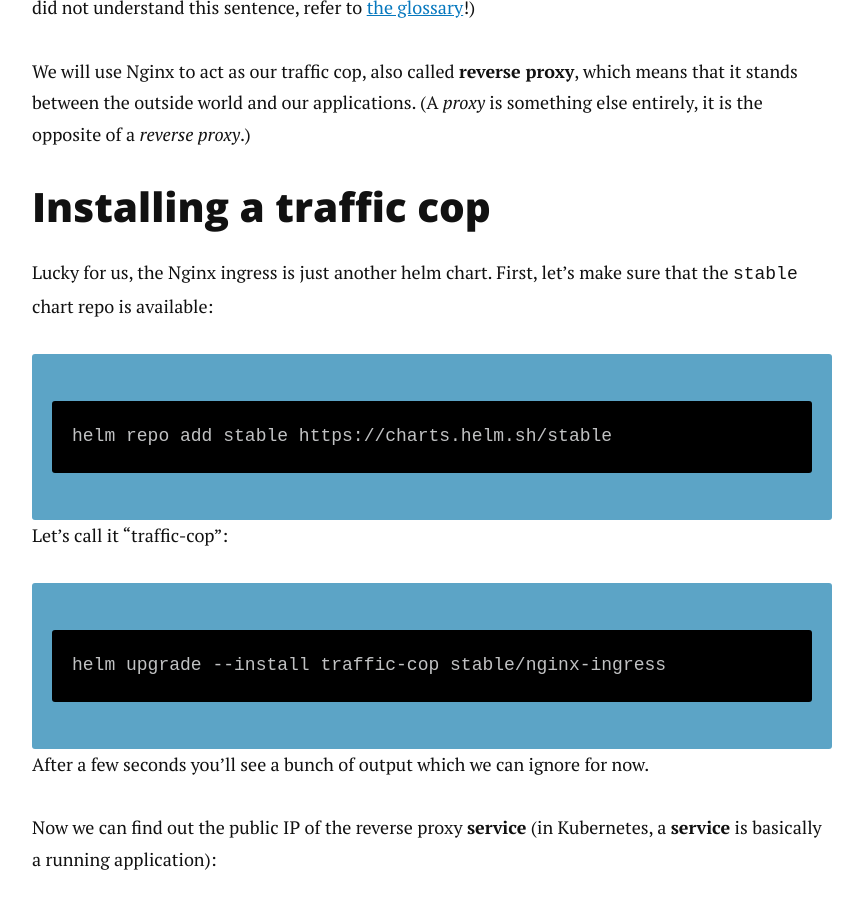
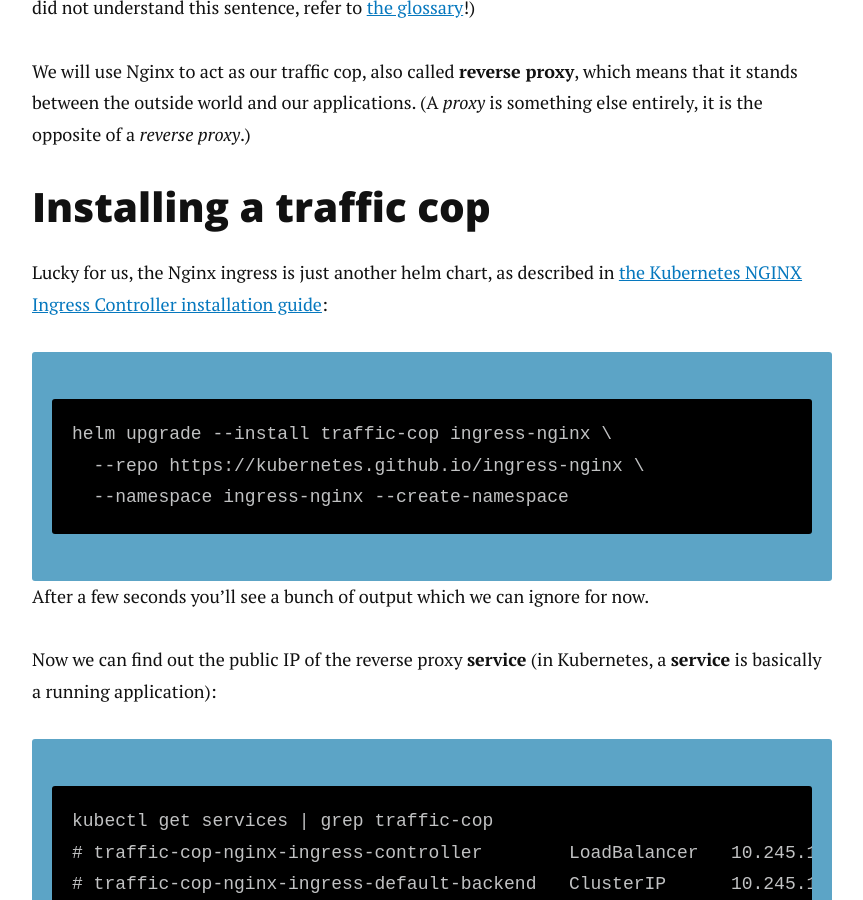
Before and after one commit to alberto56/dcycleblog, a Jekyll site: the page built from kubernetes/09-ingress/index.md, in a window 1280 px wide and 900 px high, scrolled down 897 px. Shown: the whole window, without its empty margins (208-1071 px from the left). Built offline with Jekyll 4.4.1, drawn with Linux system fonts in a browser that asks for light colours; nearby versions of some CDN libraries; comment, search, counter and statistics services are not loaded.

Commit message:
Update index.md

```diff
--- a/kubernetes/09-ingress/index.md
+++ b/kubernetes/09-ingress/index.md
@@ -18,14 +18,11 @@
 Installing a traffic cop
 -----
 
-Lucky for us, the Nginx ingress is just another helm chart.
-First, let's make sure that the `stable` chart repo is available:
+Lucky for us, the Nginx ingress is just another helm chart, as described in [the Kubernetes NGINX Ingress Controller installation guide](https://kubernetes.github.io/ingress-nginx/deploy/):
 
-    helm repo add stable https://charts.helm.sh/stable
-
-Let's call it "traffic-cop":
-
-    helm upgrade --install traffic-cop stable/nginx-ingress
+    helm upgrade --install traffic-cop ingress-nginx \
+      --repo https://kubernetes.github.io/ingress-nginx \
+      --namespace ingress-nginx --create-namespace
 
 After a few seconds you'll see a bunch of output which we can ignore for now.
 
```
